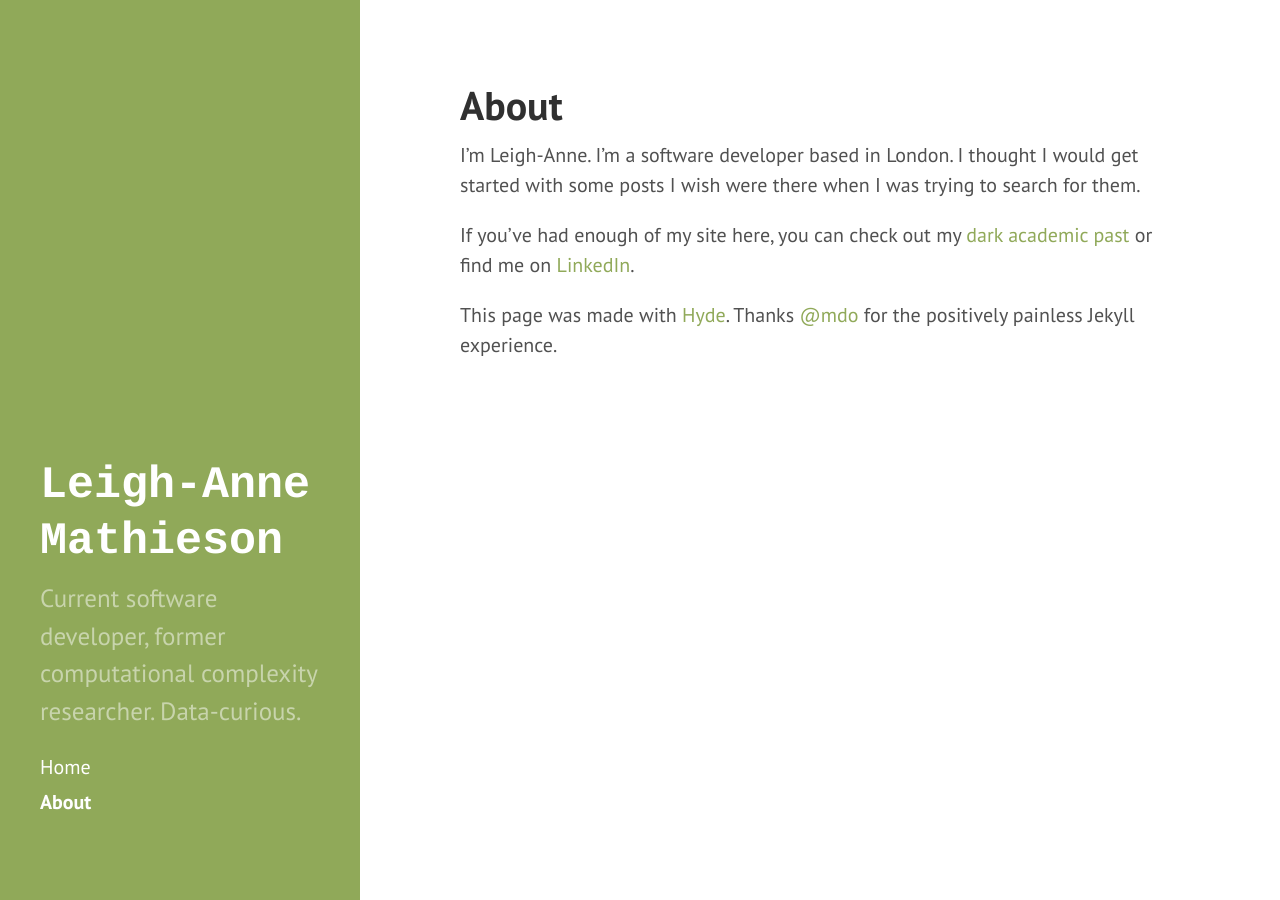
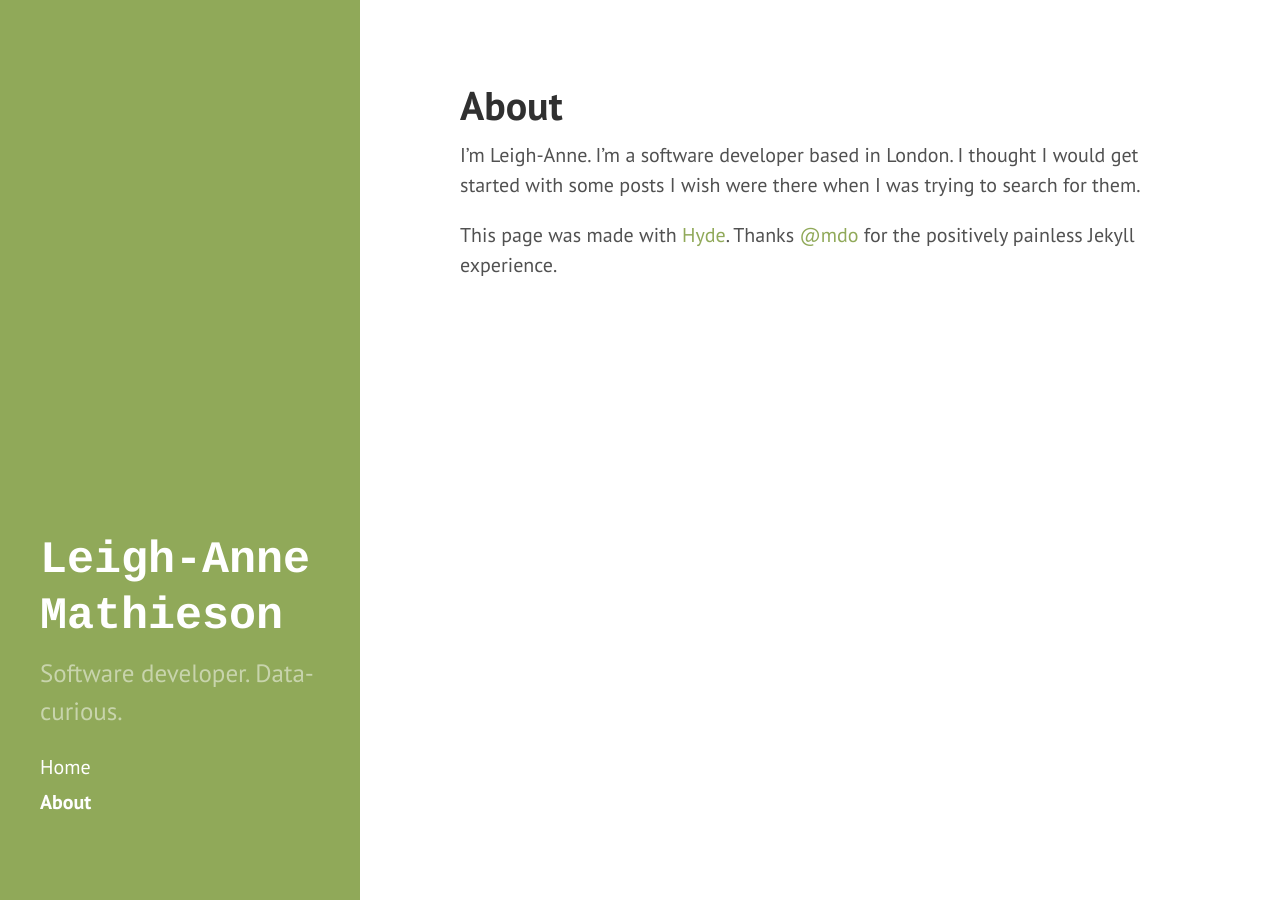
Before and after one commit to lmath/lmath.github.io, a Jekyll site: the page built from about.md, in a window 1280 px wide. Built offline with Jekyll 4.4.1, drawn with Linux system fonts in a browser that asks for light colours; Markdown is read by kramdown in place of the engine named in the settings.

Commit message:
minor profile changes

```diff
--- a/_config.yml
+++ b/_config.yml
@@ -9,7 +9,7 @@ relative_permalinks: true
 # Setup
 title:            Leigh-Anne Mathieson
 tagline:          ''
-description:      'Current software developer, former computational complexity researcher. Data-curious.'
+description:      'Software developer. Data-curious.'
 url:              http://lmath.github.io
 baseurl:          /
 
--- a/about.md
+++ b/about.md
@@ -5,9 +5,4 @@ title: About
 
 I'm Leigh-Anne. I'm a software developer based in London. I thought I would get started with some posts I wish were there when I was trying to search for them.
 
-If you've had enough of my site here, you can check out my
-[dark academic past](http://dblp.uni-trier.de/pers/hd/m/Mathieson:Leigh=Anne.html)
-or find me on [LinkedIn](https://www.linkedin.com/profile/view?id=102815278).
-
-
 This page was made with [Hyde](http://hyde.getpoole.com). Thanks [@mdo](https://twitter.com/mdo) for the positively painless Jekyll experience.
```
